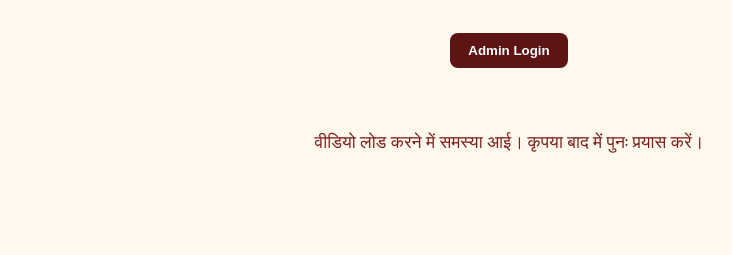
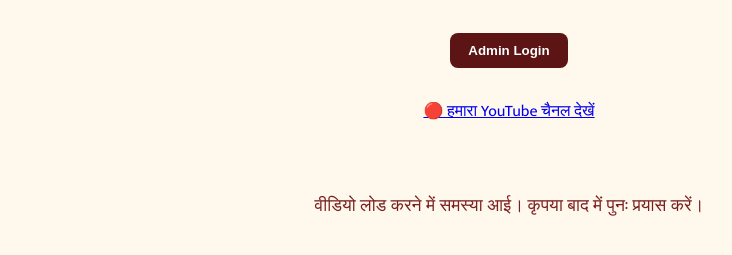
Before and after one commit to Divyanshu76-sys/taleshwar-mandir-website, a website: page videos.html in a window 1280 px wide. Shown: the part 165-420 px from the top of the page, without its empty margins (131-863 px from the left). Drawn offline with Linux system fonts and the light colour scheme; no server answers; a web font is replaced by a local one.

Commit message:
add youtube channel link button

```diff
--- a/videos.html
+++ b/videos.html
@@ -79,7 +79,14 @@
     <button id="uploadBtn">अपलोड करें</button>
     <div class="status-msg" id="statusMsg"></div>
   </div>
-
+<div style="text-align:center; margin:30px 0;">
+  <a href="https://www.youtube.com/@-prabhupath4293"
+     target="_blank"
+     class="btn btn-primary"
+     style="display:inline-flex; align-items:center; gap:10px;">
+    🔴 हमारा YouTube चैनल देखें
+  </a>
+</div>
   <div id="galleryContainer">
     <div class="loading-msg">वीडियो लोड हो रहे हैं...</div>
   </div>
@@ -219,7 +226,5 @@
     }
   }
 </script>
-<a href=https://www.youtube.com/@-prabhupath4293 </a>
-
 </body>
 </html>
```
